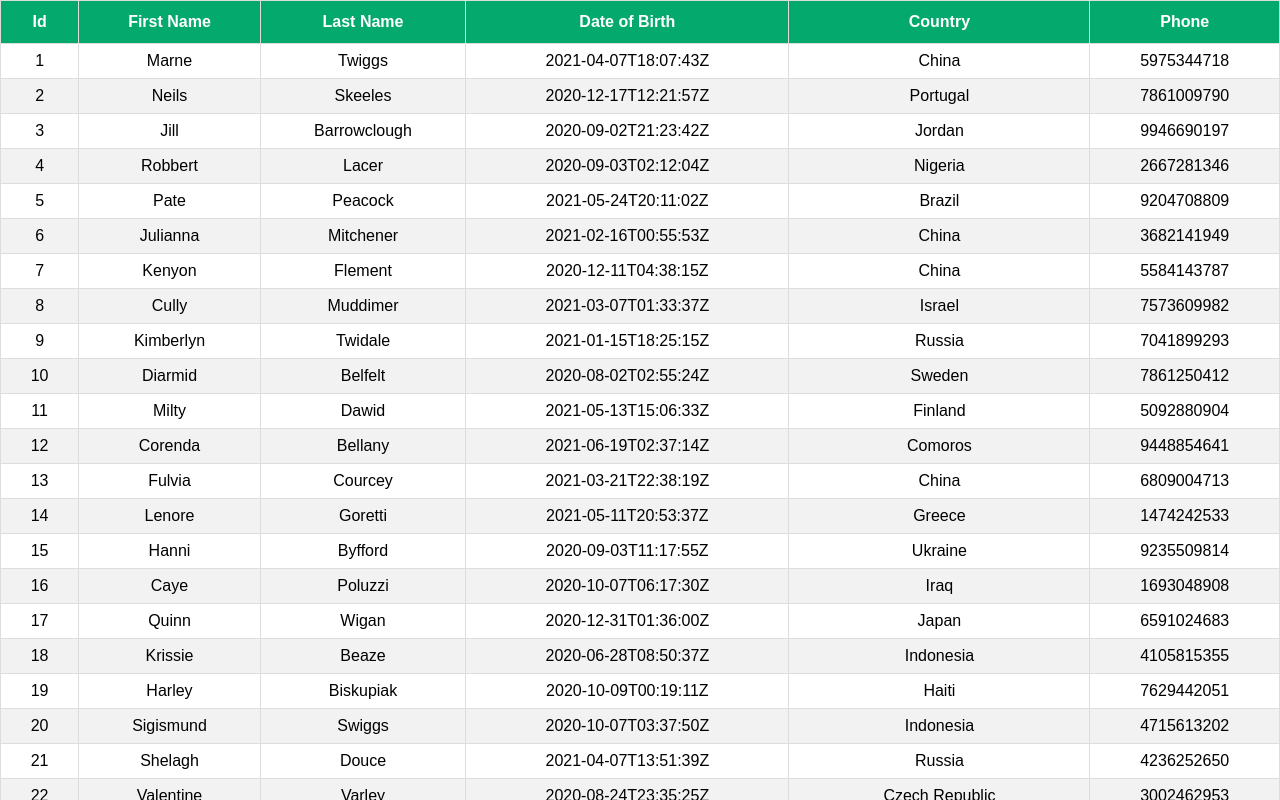
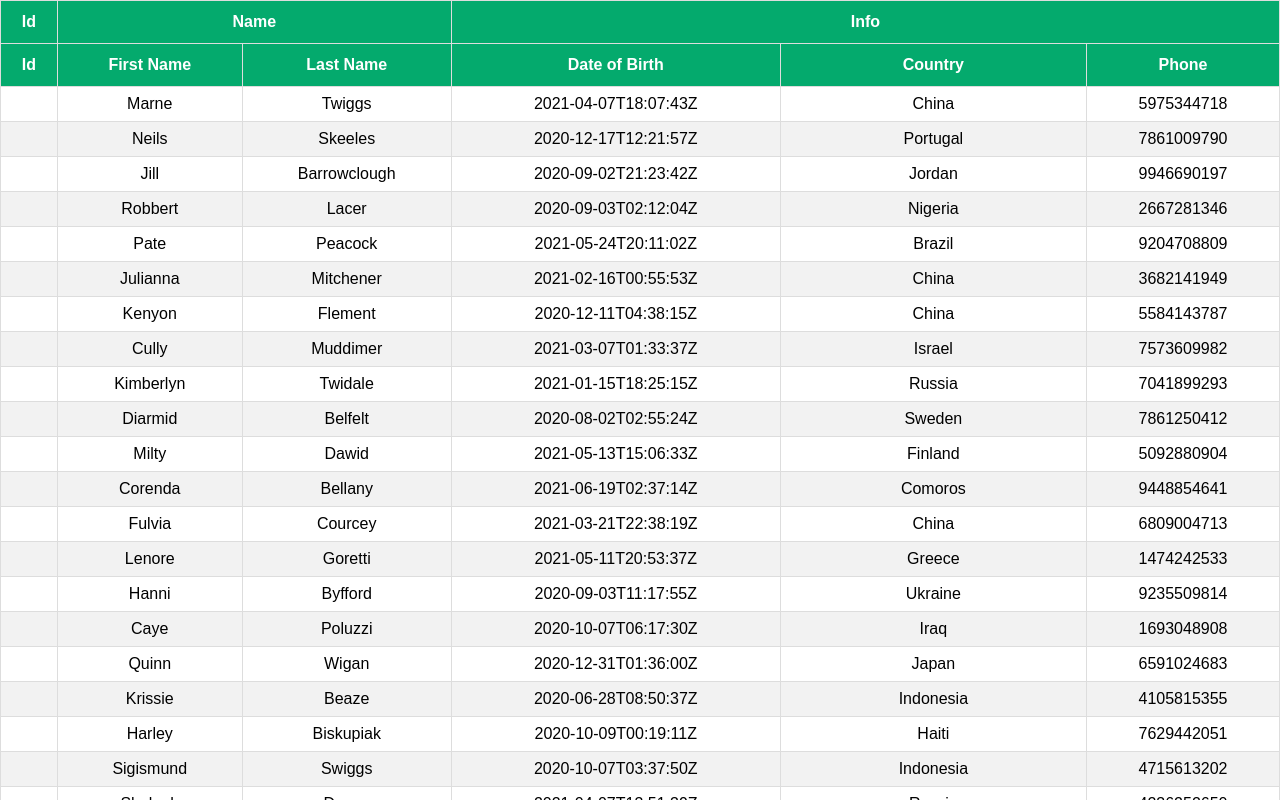
Before and after one commit to iswara108/learn-react-table, a React (Create React App) app: page / in a window 1280 px wide. Shown: the top 800 px of the page. Built offline with nearby package versions, Linux system fonts and the light colour scheme.

Commit message:
header groups

```diff
--- a/src/components/BasicTable.tsx
+++ b/src/components/BasicTable.tsx
@@ -1,11 +1,11 @@
 import * as React from "react";
 import { useTable } from "react-table";
 import MOCK_DATA from "../MOCK_DATA.json";
-import { COLUMNS, DataStructure } from "./columns";
+import { DataStructure, GROUPED_COLUMNS } from "./columns";
 import "./table.css";
 
 export const BasicTable = () => {
-  const columns = React.useMemo(() => COLUMNS, []);
+  const columns = React.useMemo(() => GROUPED_COLUMNS, []);
   const data = React.useMemo(() => MOCK_DATA, []);
 
   const {
--- a/src/components/columns.ts
+++ b/src/components/columns.ts
@@ -1,4 +1,4 @@
-import { Column } from "react-table";
+import { Column, ColumnGroup } from "react-table";
 
 export interface DataStructure {
   id: number;
@@ -11,10 +11,31 @@ export interface DataStructure {
   email: string;
 }
 
-export const COLUMNS: Column<DataStructure>[] = [
-  { Header: "Id", Footer: "Id", accessor: "id" },
+export const COLUMNS: Column<DataStructure>[] = [];
+
+export const GROUPED_COLUMNS: ColumnGroup<DataStructure>[] = [
+  {
+    Header: "Id",
+    Footer: "Id",
+    columns: [
+      {
+        Header: "Id",
+        Footer: "Id",
+      },
+    ],
+  },
+  {
+    Header: "Name",
+    Footer: "Name",
+    columns: [
       { Header: "First Name", Footer: "First Name", accessor: "first_name" },
       { Header: "Last Name", Footer: "Last Name", accessor: "last_name" },
+    ],
+  },
+  {
+    Header: "Info",
+    Footer: "info",
+    columns: [
       {
         Header: "Date of Birth",
         Footer: "Date of Birth",
@@ -22,4 +43,6 @@ export const COLUMNS: Column<DataStructure>[] = [
       },
       { Header: "Country", Footer: "Country", accessor: "country" },
       { Header: "Phone", Footer: "Phone", accessor: "phone" },
+    ],
+  },
 ];
```
Lines whose indentation alone changed are shown as unchanged.
